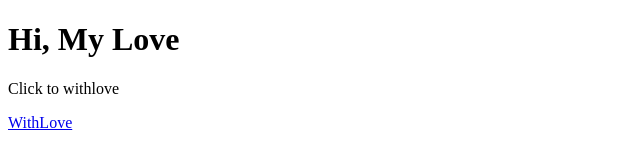
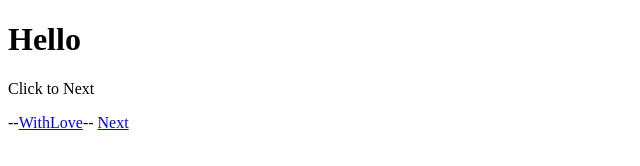
Before and after one commit to trinhquan1004/trinhquan1004.github.io, a plain HTML site: page index.html in a window 1280 px wide. Shown: the whole page, without its empty margins (0-640 px from the left). Drawn offline with Linux system fonts and the light colour scheme.

Commit message:
Update index.html

```diff
--- a/index.html
+++ b/index.html
@@ -4,8 +4,9 @@
 <title>QuanTrinh</title>
 </head>
 <body>
-<h1>Hi, My Love</h1>
-<p>Click to withlove</p>
-<a href="withlove.html">WithLove</a>
+<h1>Hello</h1>
+<p>Click to Next</p>
+--<a href="withlove.html">WithLove</a>--
+  <a href="next.html">Next</a>
 </body>
 </html>
```
